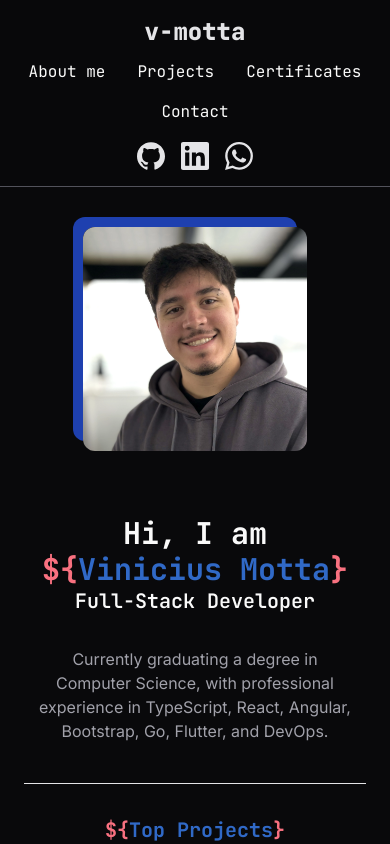
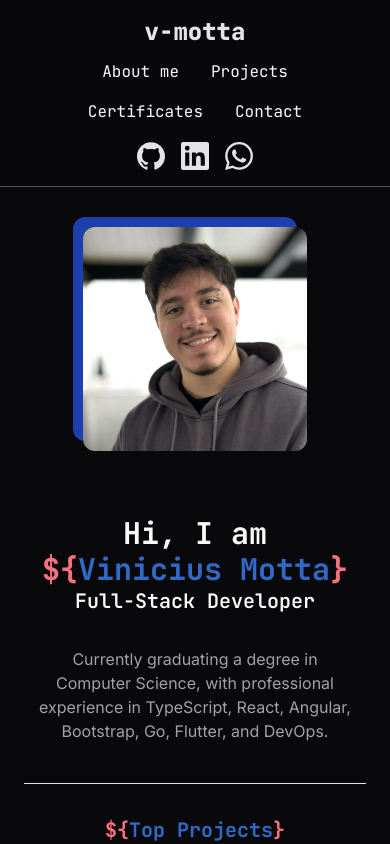
Before and after one commit to v-motta/portfolio-vmotta, a Next.js app: page / in a window 390 px wide. Shown: the top 844 px of the page. Built offline with nearby package versions, Linux system fonts and the light colour scheme; no server answers; the database is empty.

Commit message:
fix: padding for responsive

```diff
--- a/src/components/header.tsx
+++ b/src/components/header.tsx
@@ -28,12 +28,12 @@ export async function Header() {
       <nav className="flex flex-col items-center justify-between gap-3 border-zinc-600 border-b bg-zinc-950 bg-opacity-90 py-4 md:h-24 md:flex-row md:px-8 md:py-8">
         <Link
           href="/"
-          className="font-extrabold font-jet-brains-mono text-2xl text-zinc-200 transition-colors hover:text-zinc-500"
+          className="text-nowrap font-extrabold font-jet-brains-mono text-2xl text-zinc-200 transition-colors hover:text-zinc-500"
         >
           v-motta
         </Link>
 
-        <div className="mb-1.5 flex flex-wrap justify-center gap-x-8 gap-y-4 font-jet-brains-mono md:mb-0">
+        <div className="mb-1.5 flex flex-wrap justify-center gap-x-8 gap-y-4 font-jet-brains-mono md:mb-0 portrait:px-16 md:portrait:px-0">
           {links.map(({ href, title }) => (
             <Link
               key={title}
```
